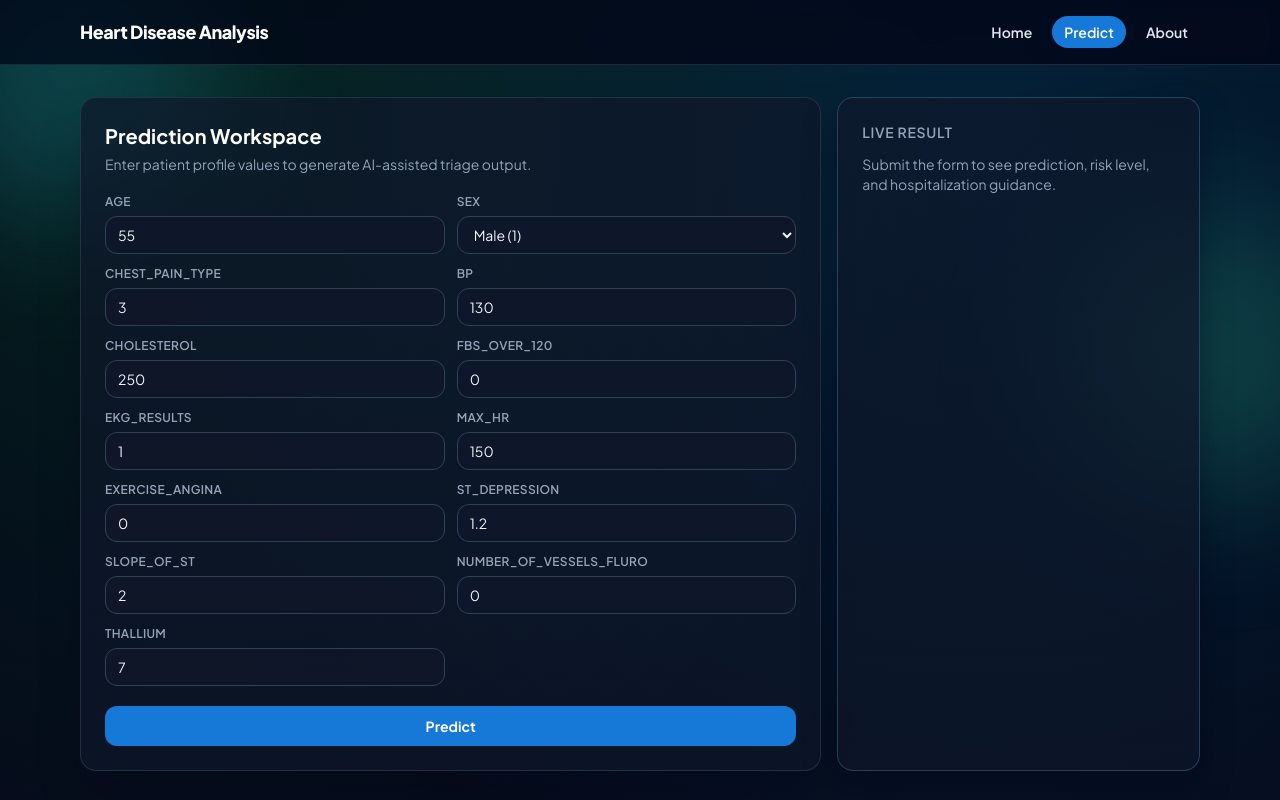
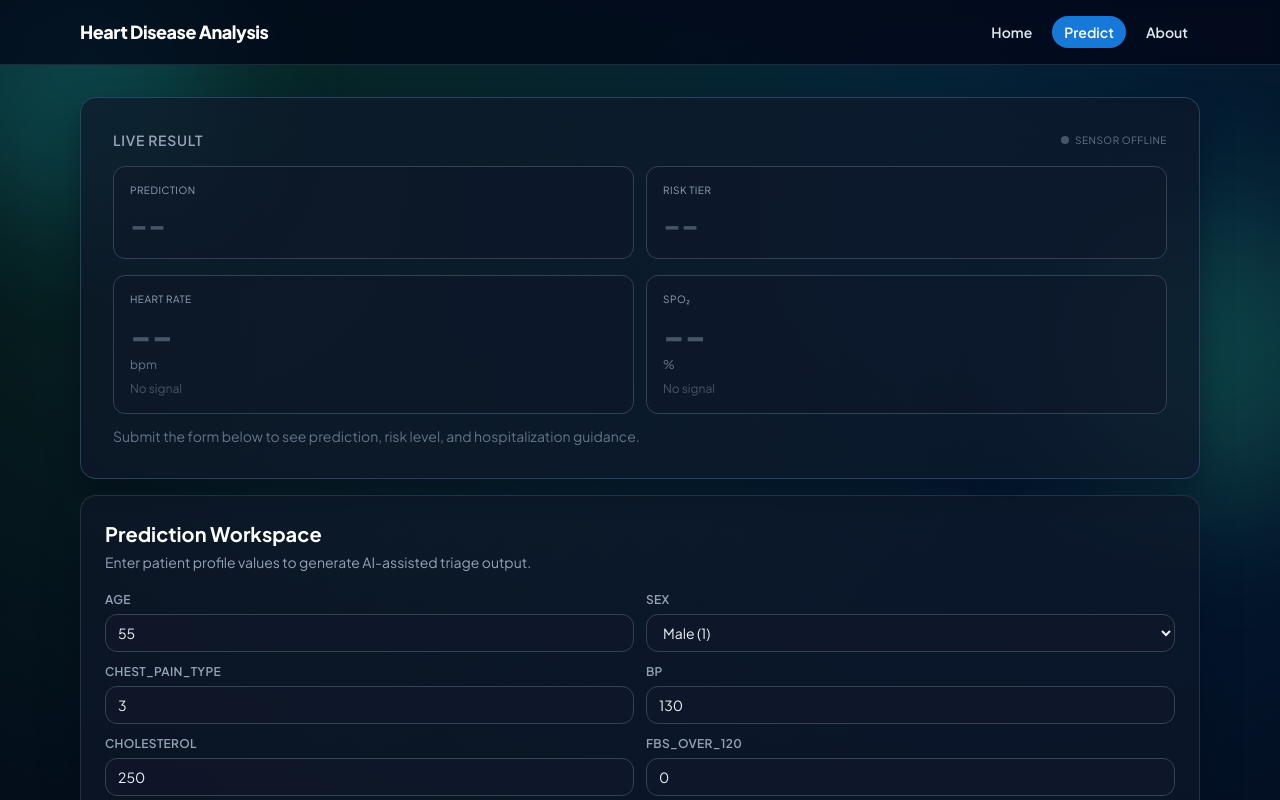
Before and after one commit to SnigdhaDatta/Heart-Disease-Analysis-System, a React (Vite) app in the folder frontend/: page /predict in a window 1280 px wide. Shown: the top 800 px of the page. Built offline with nearby package versions, Linux system fonts and the light colour scheme; no server answers.

Commit message:
feat: enhance PredictPage with live results and sensor data display

```diff
--- a/frontend/src/pages/PredictPage.jsx
+++ b/frontend/src/pages/PredictPage.jsx
@@ -1,5 +1,3 @@
-
-
 import React, { useEffect, useState, useMemo } from "react";
 import { predictHeartRisk, getAutoPredict } from "../lib/api";
 const initialState = {
@@ -106,9 +104,158 @@ useEffect(() => {
     return Math.max(0, Math.min(100, Math.round(sigmoid * 100)));
   }
 
+  const sensorOnline = result?.sensor_data != null;
+  const heartRate = result?.sensor_data?.heart_rate ?? null;
+  const spo2 = result?.sensor_data?.spo2 ?? null;
+
   return (
-    <section className="grid gap-4 lg:grid-cols-3 fade-up">
-      <div className="glass-panel card-hover p-5 md:p-6 lg:col-span-2">
+    <section className="flex flex-col gap-4 fade-up">
+
+      {/* ── LIVE RESULT — top ── */}
+      <aside className="glass-panel card-hover idle-glow idle-pulse-line p-6 md:p-8">
+        <div className="flex items-center justify-between mb-4">
+          <h3 className="text-sm font-semibold uppercase tracking-wider text-slate-400">
+            Live Result
+          </h3>
+          <div className="flex items-center gap-1.5">
+            <span className={`h-2 w-2 rounded-full ${sensorOnline ? "animate-pulse bg-cyan-400" : "bg-slate-600"}`} />
+            <span className="text-[10px] uppercase tracking-wider text-slate-500">
+              {sensorOnline ? "Sensor Online" : "Sensor Offline"}
+            </span>
+          </div>
+        </div>
+
+        {/* ── Row 2: Prediction + Risk Tier ── */}
+        <div className="mb-4 grid grid-cols-2 gap-3">
+          {/* Prediction */}
+          <div className="rounded-xl border border-slate-700 bg-slate-900/50 p-4">
+            <p className="text-[10px] uppercase tracking-wider text-slate-400">Prediction</p>
+            {result ? (
+              <>
+                <p className={`mt-2 text-2xl font-bold ${result.prediction === "Presence" ? "text-rose-300" : "text-emerald-300"}`}>
+                  {result.prediction}
+                </p>
+                <span className={`mt-2 inline-flex rounded-full border px-2.5 py-1 text-xs font-semibold ${predictionBadgeClass(result.prediction)}`}>
+                  {result.prediction === "Presence" ? "Heart Disease Detected" : "No Heart Disease"}
+                </span>
+              </>
+            ) : (
+              <p className="mt-2 text-3xl font-bold text-slate-600">--</p>
+            )}
+          </div>
+
+          {/* Risk Tier */}
+          <div className="rounded-xl border border-slate-700 bg-slate-900/50 p-4">
+            <p className="text-[10px] uppercase tracking-wider text-slate-400">Risk Tier</p>
+            {result ? (
+              <>
+                <p className={`mt-2 text-2xl font-bold ${riskBadgeClass(result.risk_level).includes("rose") ? "text-rose-300" : riskBadgeClass(result.risk_level).includes("amber") ? "text-amber-300" : "text-emerald-300"}`}>
+                  {result.risk_level}
+                </p>
+                <span className={`mt-2 inline-flex rounded-lg border px-2.5 py-1 text-xs font-semibold ${riskBadgeClass(result.risk_level)}`}>
+                  {result.hospitalization_required ? "Action Required" : "Monitor Only"}
+                </span>
+              </>
+            ) : (
+              <p className="mt-2 text-3xl font-bold text-slate-600">--</p>
+            )}
+          </div>
+        </div>
+
+        {/* ── Sensor Cards: HR + SpO2 ── */}
+        <div className="mb-3 grid grid-cols-2 gap-3">
+          {/* Heart Rate */}
+          <div className={`rounded-xl border p-4 ${sensorOnline && heartRate ? "border-rose-400/30 bg-rose-500/10" : "border-slate-700 bg-slate-900/50"}`}>
+            <p className="text-[10px] uppercase tracking-wider text-slate-400">Heart Rate</p>
+            <p className={`mt-2 text-4xl font-bold tabular-nums ${sensorOnline && heartRate ? "text-rose-300" : "text-slate-600"}`}>
+              {sensorOnline && heartRate != null ? heartRate : "--"}
+            </p>
+            <p className="text-xs text-slate-500 mt-0.5">bpm</p>
+            {sensorOnline && heartRate != null && (
+              <p className={`mt-2 text-xs font-medium ${heartRate > 100 ? "text-amber-400" : heartRate < 60 ? "text-amber-400" : "text-emerald-400"}`}>
+                {heartRate > 100 ? "⚠ Tachycardia" : heartRate < 60 ? "⚠ Bradycardia" : "✓ Normal sinus rhythm"}
+              </p>
+            )}
+            {!sensorOnline && <p className="mt-2 text-xs text-slate-600">No signal</p>}
+          </div>
+
+          {/* SpO2 */}
+          <div className={`rounded-xl border p-4 ${sensorOnline && spo2 ? "border-cyan-400/30 bg-cyan-500/10" : "border-slate-700 bg-slate-900/50"}`}>
+            <p className="text-[10px] uppercase tracking-wider text-slate-400">SpO₂</p>
+            <p className={`mt-2 text-4xl font-bold tabular-nums ${sensorOnline && spo2 ? "text-cyan-300" : "text-slate-600"}`}>
+              {sensorOnline && spo2 != null ? spo2 : "--"}
+            </p>
+            <p className="text-xs text-slate-500 mt-0.5">%</p>
+            {sensorOnline && spo2 != null && (
+              <p className={`mt-2 text-xs font-medium ${spo2 < 95 ? "text-amber-400" : "text-emerald-400"}`}>
+                {spo2 < 95 ? "⚠ Below normal threshold" : "✓ Normal saturation"}
+              </p>
+            )}
+            {!sensorOnline && <p className="mt-2 text-xs text-slate-600">No signal</p>}
+          </div>
+        </div>
+
+        {!result && !loading && (
+          <p className="text-sm text-slate-500">
+            Submit the form below to see prediction, risk level, and hospitalization guidance.
+          </p>
+        )}
+        {loading && (
+          <div className="flex items-center gap-2 text-sm text-slate-300">
+            <span className="h-2 w-2 animate-pulse rounded-full bg-cyan-300" />
+            Running model inference...
+          </div>
+        )}
+        {result && (
+          <div className="result-enter space-y-3 text-sm text-slate-200">
+            <div className="result-item result-item-2 rounded-lg border border-slate-700 bg-slate-900/70 p-3">
+              <div className="mb-2 flex items-center justify-between text-xs text-slate-400">
+                <span>Model Confidence</span>
+                <span>{confidencePercent(result.confidence_score)}%</span>
+              </div>
+              <div className="h-2 overflow-hidden rounded-full bg-slate-800">
+                <div
+                  className="h-full rounded-full bg-gradient-to-r from-cyan-400 via-sky-400 to-brand-500 transition-all duration-500"
+                  style={{ width: `${confidencePercent(result.confidence_score)}%` }}
+                />
+              </div>
+              <p className="mt-2 text-xs text-slate-400">
+                Raw score: {Number(result.confidence_score).toFixed(4)}
+              </p>
+            </div>
+
+            <div
+              className={`result-item result-item-3 rounded-lg border p-3 ${
+                result.hospitalization_required
+                  ? "border-rose-400/40 bg-rose-500/10"
+                  : "border-emerald-400/40 bg-emerald-500/10"
+              }`}
+            >
+              <p className="text-xs uppercase tracking-wide text-slate-300">
+                Hospitalization Guidance
+              </p>
+              <p className="mt-1 text-sm font-semibold text-white">
+                { result.risk_level && result.risk_level.toLowerCase().includes("immediate") ? "Immediate hospitalization required" :
+                  result.risk_level && result.risk_level.toLowerCase().includes("high") ? "Hospitalization recommended" :
+                  result.risk_level && result.risk_level.toLowerCase().includes("moderate") ? "Monitor closely, consider hospitalization" :
+                  result.risk_level && result.risk_level.toLowerCase().includes("low") ? "No hospitalization needed, regular monitoring"
+                  : ""}
+              </p>
+              <p className="mt-1 text-xs text-slate-300">{result.hospitalization_note}</p>
+            </div>
+
+            <div className="result-item result-item-4 flex flex-wrap items-center gap-2">
+              <span className="text-xs uppercase tracking-wide text-slate-400">Risk Level:</span>
+              <span className={`rounded-lg border px-2.5 py-1 text-xs font-semibold ${riskBadgeClass(result.risk_level)}`}>
+                {result.risk_level}
+              </span>
+            </div>
+          </div>
+        )}
+      </aside>
+
+      {/* ── PREDICTION WORKSPACE — below ── */}
+      <div className="glass-panel card-hover p-5 md:p-6">
         <h2 className="text-xl font-bold text-white">Prediction Workspace</h2>
         <p className="mt-1 text-sm text-slate-400">
           Enter patient profile values to generate AI-assisted triage output.
@@ -162,98 +309,6 @@ useEffect(() => {
         )}
       </div>
 
-      <aside className="glass-panel card-hover idle-glow idle-pulse-line p-5 md:p-6">
-        <h3 className="text-sm font-semibold uppercase tracking-wider text-slate-400">
-          Live Result
-        </h3>
-        {!result && !loading && (
-          <p className="mt-3 text-sm text-slate-400">
-            Submit the form to see prediction, risk level, and hospitalization
-            guidance.
-          </p>
-        )}
-        {loading && (
-          <div className="mt-3 flex items-center gap-2 text-sm text-slate-300">
-            <span className="h-2 w-2 animate-pulse rounded-full bg-cyan-300" />
-            Running model inference...
-          </div>
-        )}
-        {result && (
-          <div className="result-enter mt-4 space-y-4 rounded-xl border border-slate-700 bg-slate-900/80 p-4 text-sm text-slate-200">
-            <div className="result-item result-item-1 grid grid-cols-2 gap-2">
-              <div className="rounded-lg border border-slate-700 bg-slate-900/70 p-2.5">
-                <p className="text-[11px] uppercase tracking-wide text-slate-400">
-                  Prediction
-                </p>
-                <span
-                  className={`mt-1 inline-flex rounded-full border px-2.5 py-1 text-xs font-semibold ${predictionBadgeClass(result.prediction)}`}
-                >
-                  {result.prediction}
-                </span>
-              </div>
-              <div className="rounded-lg border border-slate-700 bg-slate-900/70 p-2.5">
-                <p className="text-[11px] uppercase tracking-wide text-slate-400">
-                  Risk Tier
-                </p>
-                <span
-                  className={`mt-1 inline-flex rounded-lg border px-2.5 py-1 text-xs font-semibold ${riskBadgeClass(result.risk_level)}`}
-                >
-                  {result.risk_level}
-                </span>
-              </div>
-            </div>
-
-            <div className="result-item result-item-2 rounded-lg border border-slate-700 bg-slate-900/70 p-3">
-              <div className="mb-2 flex items-center justify-between text-xs text-slate-400">
-                <span>Model Confidence</span>
-                <span>{confidencePercent(result.confidence_score)}%</span>
-              </div>
-              <div className="h-2 overflow-hidden rounded-full bg-slate-800">
-                <div
-                  className="h-full rounded-full bg-gradient-to-r from-cyan-400 via-sky-400 to-brand-500 transition-all duration-500"
-                  style={{
-                    width: `${confidencePercent(result.confidence_score)}%`,
-                  }}
-                />
-              </div>
-              <p className="mt-2 text-xs text-slate-400">
-                Raw score: {Number(result.confidence_score).toFixed(4)}
-              </p>
-            </div>
-
-            <div
-              className={`result-item result-item-3 rounded-lg border p-3 ${
-                result.hospitalization_required
-                  ? "border-rose-400/40 bg-rose-500/10"
-                  : "border-emerald-400/40 bg-emerald-500/10"
-              }`}
-            >
-              <p className="text-xs uppercase tracking-wide text-slate-300">
-                Hospitalization Guidance
-              </p>
-              <p className="mt-1 text-sm font-semibold text-white">
-                {result.hospitalization_required
-                  ? "Immediate hospitalization required"
-                  : "No immediate hospitalization required"}
-              </p>
-              <p className="mt-1 text-xs text-slate-300">
-                {result.hospitalization_note}
-              </p>
-            </div>
-
-            <div className="result-item result-item-4 flex flex-wrap items-center gap-2">
-              <span className="text-xs uppercase tracking-wide text-slate-400">
-                Risk Level:
-              </span>
-              <span
-                className={`rounded-lg border px-2.5 py-1 text-xs font-semibold ${riskBadgeClass(result.risk_level)}`}
-              >
-                {result.risk_level}
-              </span>
-            </div>
-          </div>
-        )}
-      </aside>
     </section>
   );
 }
```
